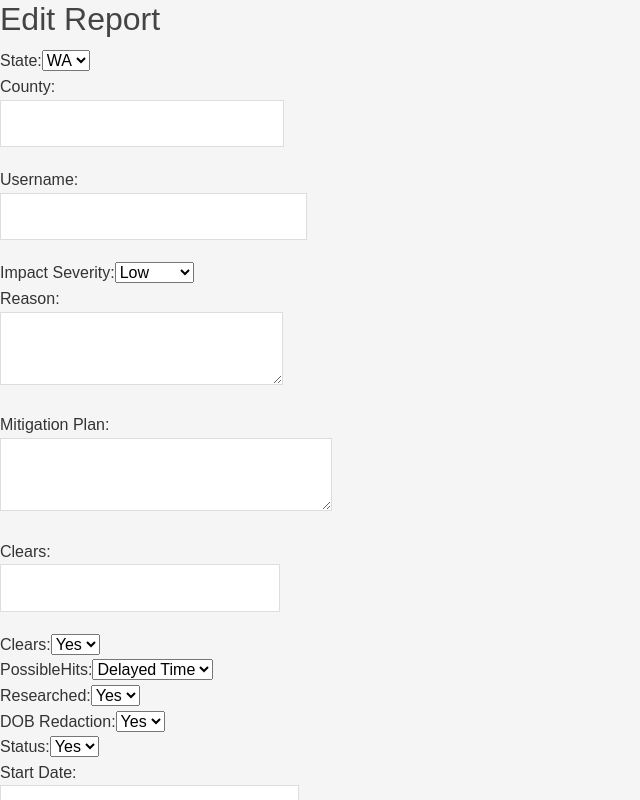
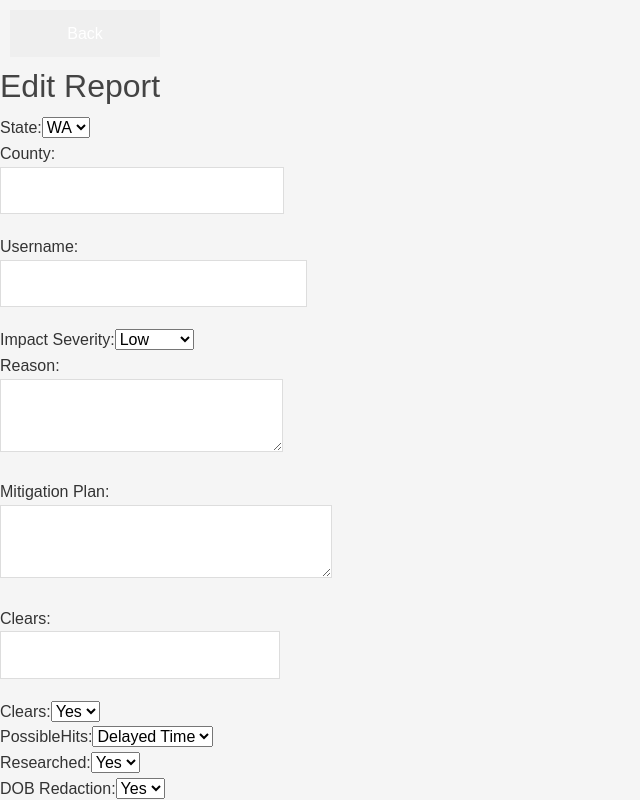
Before and after one commit to ethans2028/Calfus-Project, a React (Create React App) app in the folder client/: page /anomalies/1/edit in a window 1280 px wide. Shown: the top 800 px of the page, without its empty margins (0-640 px from the left). Built offline with nearby package versions, Linux system fonts and the light colour scheme.

Commit message:
added back button

```diff
--- a/client/src/routes/EditPage.jsx
+++ b/client/src/routes/EditPage.jsx
@@ -1,7 +1,10 @@
-// EditPage.js
 import React, { useEffect, useState } from 'react';
-import '../global.css'
+import { BrowserRouter as Router, Routes, Route, Link, Navigate } from 'react-router-dom';
+import sampleData from '../sampleData.json';
+import '../global.css'; // Import the global CSS file
+
 const EditPage = () => {
+  const [redirect_home, setRedirect_home] = useState(false);
   //open text
   const [reason, setReason] = useState('');
   const [county, setCounty] = useState('');
@@ -21,7 +24,10 @@ const EditPage = () => {
   const [dobRedaction, setDobRedaction] = useState('');
   const [status, setStatus] = useState('');
 
-
+  const handleButtonClick_home = () => {
+    // Set redirect to true when the button is clicked
+    setRedirect_home(true);
+  };
 
   const handleSubmit = () => {
     // need to do more of submit logic and page switch
@@ -34,11 +40,17 @@ const EditPage = () => {
       document.title = 'Default Title'; // Set the default title when the component unmounts
     };
   }, []);
+  if (redirect_home) {
+    return <Navigate to="/cic"/>;
+  }
 
   return (
     <div>
+        <button onClick={handleButtonClick_home}  style={{
+          margin: '10px',
+        }}>Back</button>
+      <h2>Edit Report</h2>
 
-      <h2>Edit Report</h2>
       <form onSubmit={handleSubmit}>
 
       <label>
```
